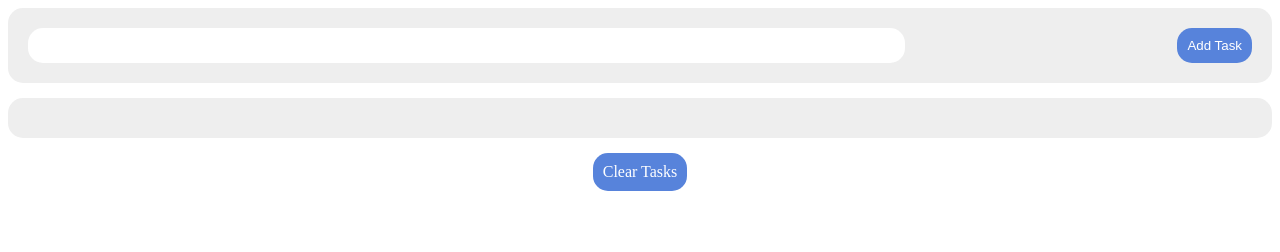
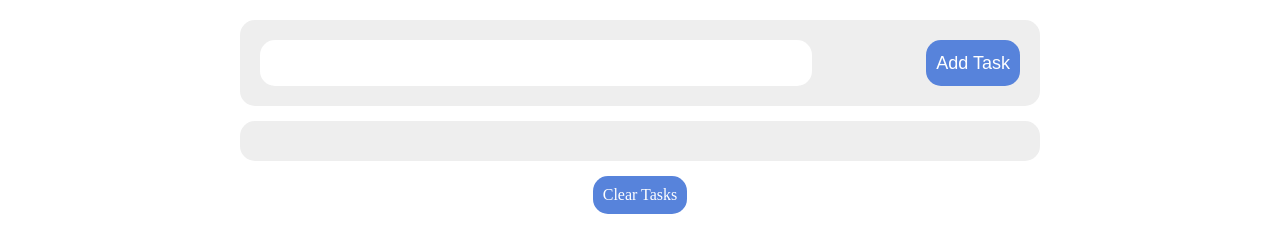
Before and after one commit to AhmedHelalRagab/to-do-list, a plain HTML site: page index.html in a window 1280 px wide. Drawn offline with Linux system fonts and the light colour scheme.

Commit message:
some changes in the width and the font-size

```diff
--- a/index.css
+++ b/index.css
@@ -1,4 +1,7 @@
-
+.container{
+    width: 800px;
+    margin: 20px auto;
+}
 .container .form{
     background-color: #eee;
     padding: 20px;
@@ -11,6 +14,8 @@
     border: none;
     padding: 10px;
     width: 70%;
+    font-size: 22px;
+
 }
 @media (max-width:767px){
     .form .input{
@@ -26,6 +31,8 @@
     background-color: #5783db;
     padding: 10px;
     color: white;
+    cursor: pointer;
+    font-size: 18px;
 }
 .tasks {
     background-color: #eee;
@@ -41,6 +48,7 @@
     border-radius: 15px;
     background-color: white;
     align-items: center;
+    font-size: 20px;
 }
 .tasks .task .delete{
     border-radius: inherit;
@@ -61,5 +69,5 @@
     color: white;
     width: fit-content;
     margin: 15px auto;
-
+    cursor: pointer;
 }
```
